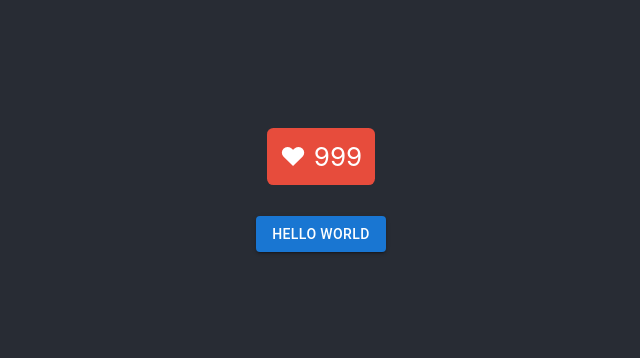
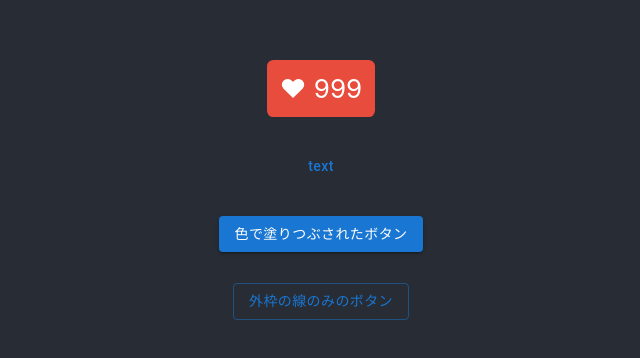
Before and after one commit to rikakohirata/react_typescript, a React (Create React App) app: page / in a window 1280 px wide. Shown: the part 210-568 px from the top of the page, without its empty margins (319-959 px from the left). Built offline with nearby package versions, Linux system fonts and the light colour scheme.

Commit message:
Material UI/ボタンの実装

```diff
--- a/src/App.tsx
+++ b/src/App.tsx
@@ -2,6 +2,12 @@ import React, { useState } from "react";
 // import logo from "./logo.svg";
 import "./App.css";  // cssをインポート
 import Button from '@mui/material/Button';  // Material UIのButtonをインポート
+import styled from "@emotion/styled";  // // emotionでCSSを調整
+
+// ボタンの中の文字を小文字にするため
+const TextButton = styled(Button)`
+  text-transform: none;
+`;
 
 function App() {
   return (
@@ -28,7 +34,11 @@ function App() {
         <br />
 
         {/* Material UIで表示 */}
-        <Button variant="contained">Hello World</Button>
+        <TextButton>text</TextButton>
+        <br />
+        <Button variant="contained">色で塗りつぶされたボタン</Button>
+        <br />
+        <Button variant="outlined">外枠の線のみのボタン</Button>
       </header>
 
     </div>
```
